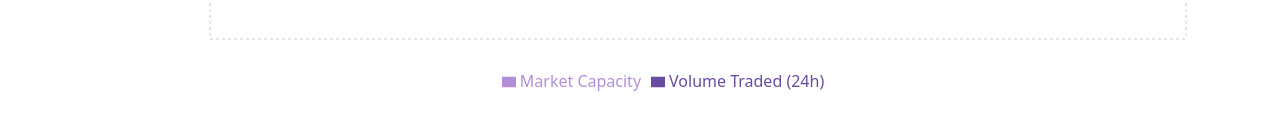
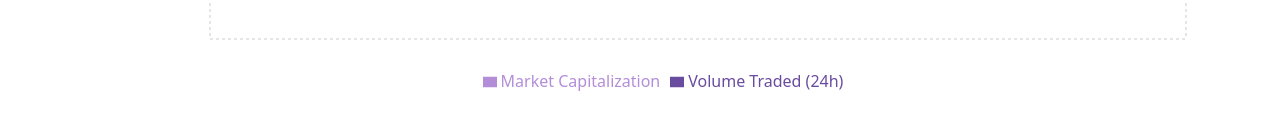
Before and after one commit to Mackmiller/meme-crypto-visuals-client, a React (Create React App) app: page / in a window 1280 px wide. Shown: the part 424-554 px from the top of the page. Built offline with nearby package versions, Linux system fonts and the light colour scheme.

Commit message:
fixed graph typo

```diff
--- a/src/components/Home.js
+++ b/src/components/Home.js
@@ -108,11 +108,11 @@ const Home = () => {
         // establishing each key/value pair:
         const name = c.name
         const symbol = c.symbol
-        const capacity = c.quote.USD.market_cap
+        const cap = c.quote.USD.market_cap
         const volume = c.quote.USD.volume_24h;
         const updated = c.quote.USD.last_updated;
         return (
-            {name, capacity, volume, updated, symbol}
+            {name, cap, volume, updated, symbol}
         )
     })
     //console.log("this is market cap data", marketCap)
@@ -170,7 +170,7 @@ const Home = () => {
                                 />
                                 <Tooltip labelFormatter={(name) => 'Name: '+name} formatter={(capacity) =>'$'+capacity.toLocaleString("en-US")} />
                                 <Legend />
-                                <Bar name="Market Capacity" dataKey="capacity" fill="#B48DD8" />
+                                <Bar name="Market Capitalization" dataKey="cap" fill="#B48DD8" />
                                 <Bar name="Volume Traded (24h)" dataKey="volume" fill="#694BA0" />
                             </BarChart>
                         </ResponsiveContainer>
```
